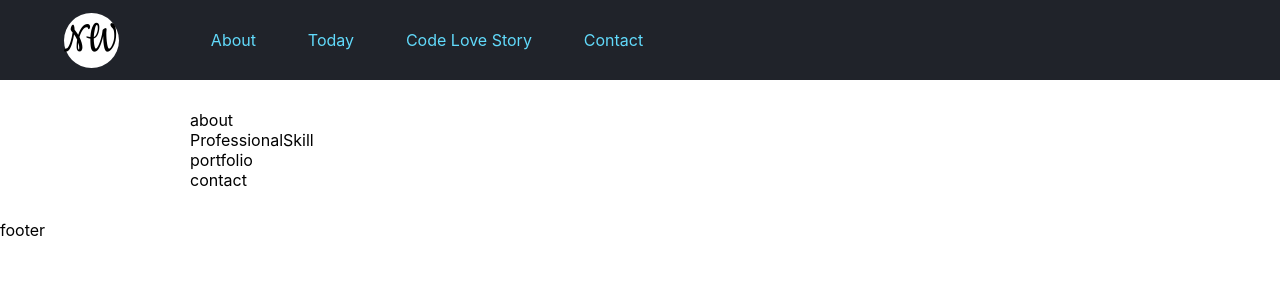
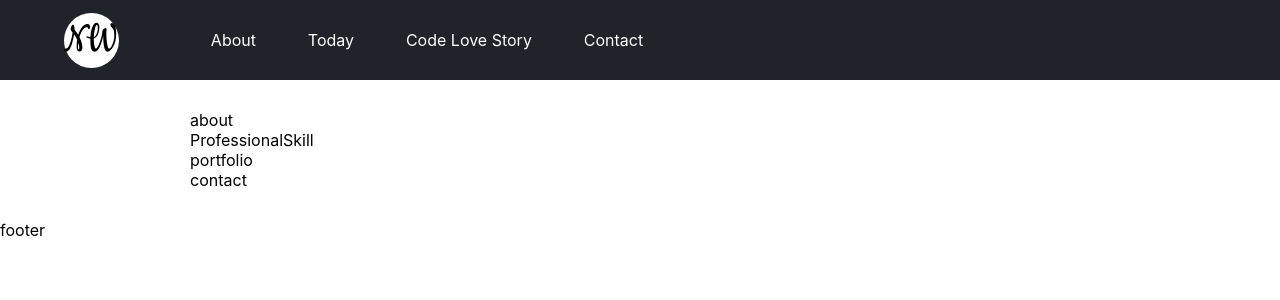
Before and after one commit to vnimrod/my-web, a Next.js app: page / in a window 1280 px wide. Shown: the top 300 px of the page. Built offline with nearby package versions, Linux system fonts and the light colour scheme.

Commit message:
change nav text color

```diff
--- a/components/navigation/navigation-item/navigation-item.module.scss
+++ b/components/navigation/navigation-item/navigation-item.module.scss
@@ -1,9 +1,9 @@
 .listItem {
-  color: #61dafb;
+  color: #ffffff;
   cursor: pointer;
 
   a.active,
   .listItem:hover {
-    color: #808080;
+    color: #244149;
   }
 }
--- a/features/logo/logo.tsx
+++ b/features/logo/logo.tsx
@@ -6,7 +6,7 @@ import styles from './logo.module.scss';
 export const Logo = () => {
   return (
     <div className={styles.Logo}>
-      <a href="/" className={styles.text}>
+      <a href="/about" className={styles.text}>
         {texts.text}
       </a>
     </div>
```
